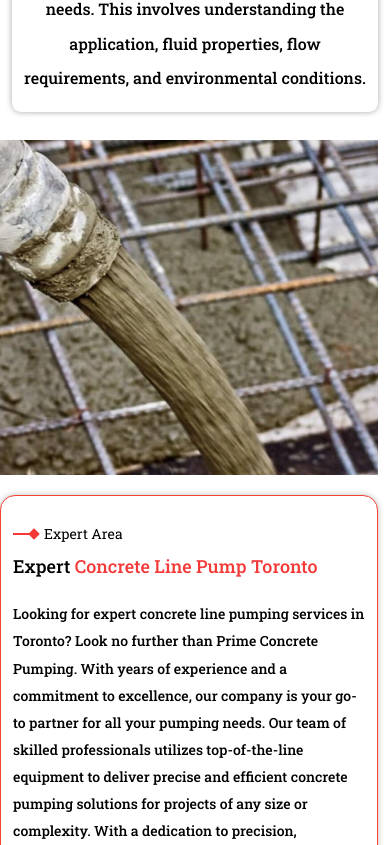
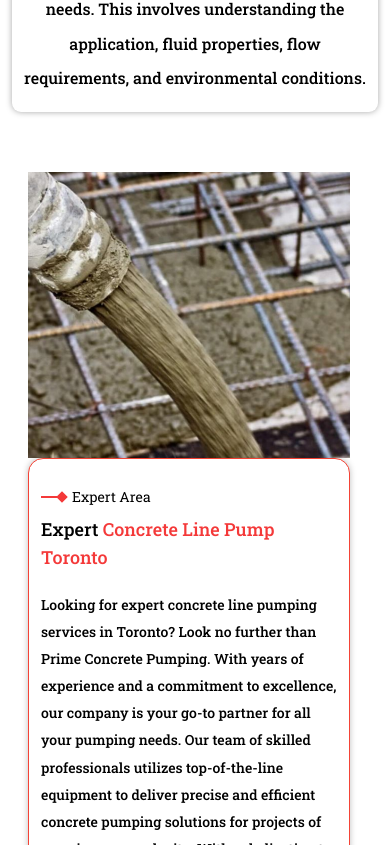
Before and after one commit to csebiplab/prime-concrete-pumping, a Next.js app: page / in a window 390 px wide. Shown: the part 8319-9164 px from the top of the page. Built offline with nearby package versions, Linux system fonts and the light colour scheme.

Commit message:
:sparkles: Done responsiveness expert area

```diff
--- a/src/components/__one_time_used/MainHomePageComponent/ExpertArea/ExpertArea.jsx
+++ b/src/components/__one_time_used/MainHomePageComponent/ExpertArea/ExpertArea.jsx
@@ -7,8 +7,8 @@ import "./ExpertArea.css";
 const ExpertArea = () => {
   return (
     <div className="full__section_r_p">
-      <div className="relative flex flex-col lg:flex-row items-center">
-        <div className="mb-5 lg:mb-0 lg:mr-5 lg:w-[50%]">
+      <div className="relative flex flex-col lg:flex-row items-center px-7 md:px-0">
+        <div className="md:mb-5 lg:mb-0 lg:mr-5 lg:w-[50%] mt-8 md:mt-0">
           <Image
             alt="Is Concrete Pumping Costly"
             src="/assets/images/expert-area.png"
```
